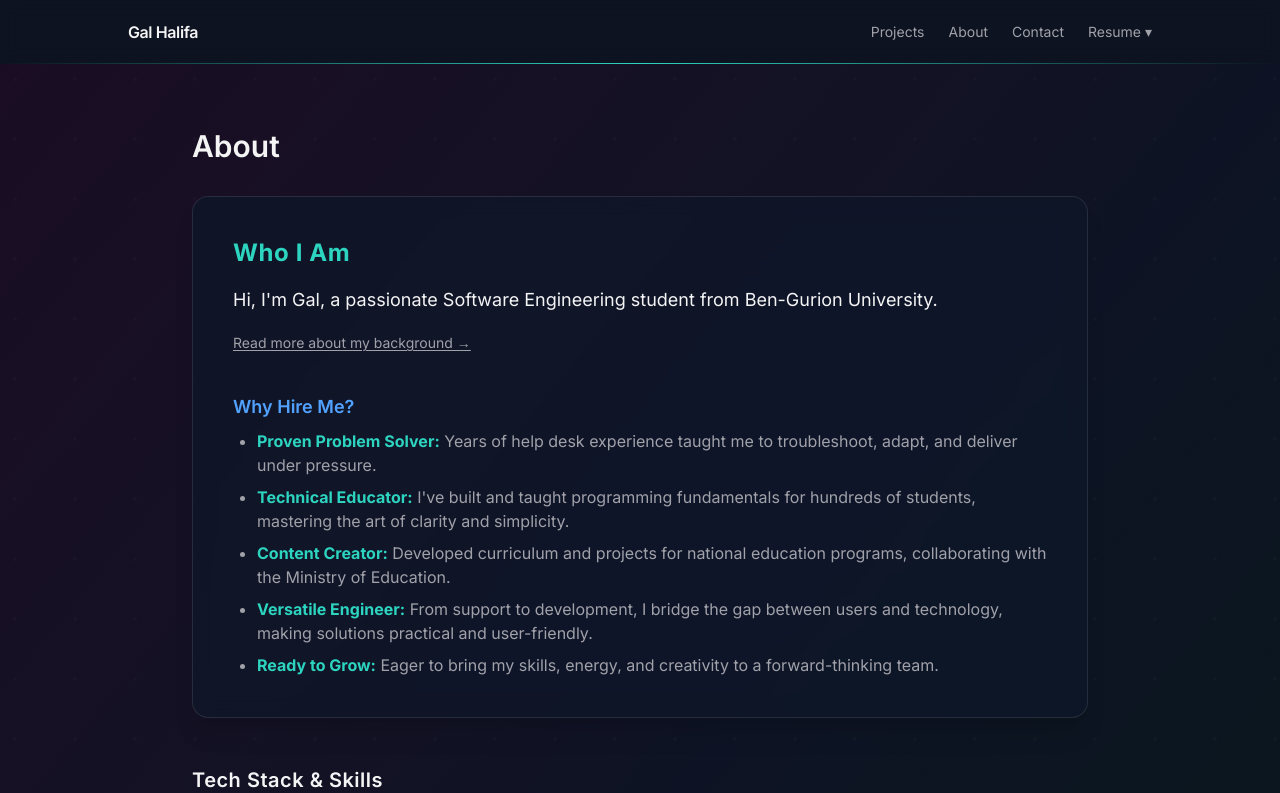
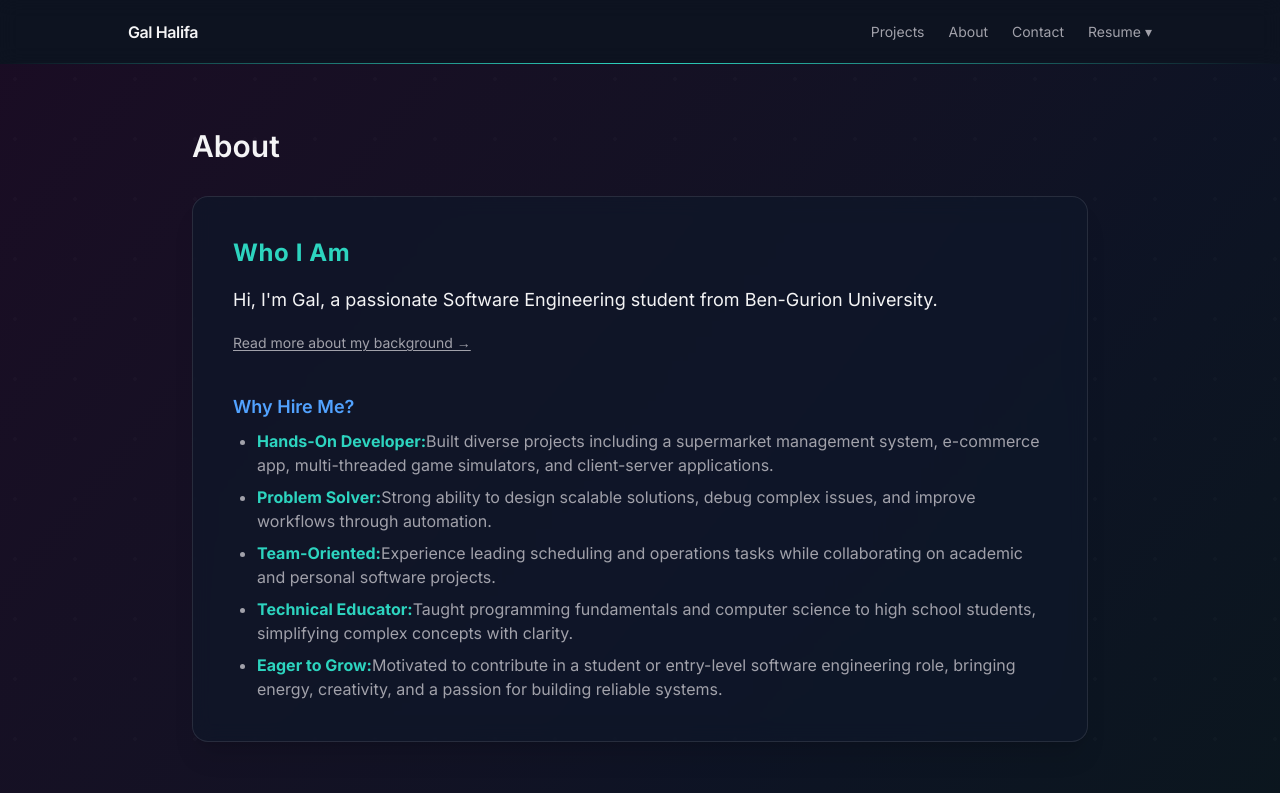
Before and after one commit to GalHalifa6/Portfolio, a Next.js app: page /about in a window 1280 px wide. Shown: the top 793 px of the page. Built offline with nearby package versions, Linux system fonts and the light colour scheme.

Commit message:
self information has been added

```diff
--- a/src/app/about/page.tsx
+++ b/src/app/about/page.tsx
@@ -19,7 +19,9 @@ function ReadMoreSection() {
       {showMore && (
         <div className="text-[var(--text-secondary)] text-base leading-relaxed mb-4 bg-[var(--surface-hover)]/50 p-4 rounded border-l-2 border-[var(--accent-primary)]/30">
           <div className="flex justify-between items-start mb-3">
-            <span className="text-xs text-[var(--text-muted)] uppercase tracking-wide">Background Details</span>
+            <span className="text-xs text-[var(--text-muted)] uppercase tracking-wide">
+              Background Details
+            </span>
             <button
               className="text-[var(--text-muted)] hover:text-[var(--text-secondary)] transition-colors text-xs"
               onClick={() => setShowMore(false)}
@@ -28,16 +30,20 @@ function ReadMoreSection() {
             </button>
           </div>
           <p className="mb-3">
-            Over the past three years, I&apos;ve designed and delivered programming courses for high school students, collaborating with the Ministry of Education to launch new initiatives. My background also includes hands-on IT support and teaching computer science at the high school level, where I developed strong problem-solving and communication skills.
+            Motivated software engineering student at Ben-Gurion University with a GPA of 84, combining strong problem-solving skills and hands-on project experience. I have developed a variety of systems, including a Java-based supermarket management system with SQL integration, an e-commerce web application with Vaadin, Hibernate, and AWS deployment, a multi-threaded Set card game simulator, a Python client-server trivia game using TCP/UDP sockets, and a C# Kanban board application with a WPF interface and SQLite database.
+          </p>
+          <p className="mb-3">
+            My background also includes experience as a scheduling and operations supervisor, where I led automation initiatives, as well as prior teaching and mentoring roles in programming and computer science. These experiences strengthened my ability to break down complex concepts, collaborate effectively, and deliver solutions in dynamic environments.
           </p>
           <p>
-            These experiences have shaped my ability to adapt, learn quickly, and contribute effectively in dynamic environments. From troubleshooting complex technical issues to breaking down programming concepts for students, I&apos;ve honed my skills in clear communication and practical problem-solving.
+            I am eager to contribute in a student or entry-level software engineering position where I can apply my technical expertise, practical experience, and passion for building reliable and scalable systems.
           </p>
         </div>
       )}
     </>
   );
 }
+
 
 export default function AboutPage() {
   return (
@@ -70,15 +76,31 @@ export default function AboutPage() {
                 <ReadMoreSection />
 
                 <div className="mt-6">
-                  <h3 className="text-lg font-semibold text-blue-400 mb-2">Why Hire Me?</h3>
-                  <ul className="list-disc pl-6 text-base text-[var(--text-secondary)] space-y-2">
-                    <li><span className="font-bold text-[var(--accent-primary)]">Proven Problem Solver:</span> Years of help desk experience taught me to troubleshoot, adapt, and deliver under pressure.</li>
-                    <li><span className="font-bold text-[var(--accent-primary)]">Technical Educator:</span> I&apos;ve built and taught programming fundamentals for hundreds of students, mastering the art of clarity and simplicity.</li>
-                    <li><span className="font-bold text-[var(--accent-primary)]">Content Creator:</span> Developed curriculum and projects for national education programs, collaborating with the Ministry of Education.</li>
-                    <li><span className="font-bold text-[var(--accent-primary)]">Versatile Engineer:</span> From support to development, I bridge the gap between users and technology, making solutions practical and user-friendly.</li>
-                    <li><span className="font-bold text-[var(--accent-primary)]">Ready to Grow:</span> Eager to bring my skills, energy, and creativity to a forward-thinking team.</li>
-                  </ul>
-                </div>
+  <h3 className="text-lg font-semibold text-blue-400 mb-2">Why Hire Me?</h3>
+  <ul className="list-disc pl-6 text-base text-[var(--text-secondary)] space-y-2">
+    <li>
+      <span className="font-bold text-[var(--accent-primary)]">Hands-On Developer:</span>
+      Built diverse projects including a supermarket management system, e-commerce app, multi-threaded game simulators, and client-server applications.
+    </li>
+    <li>
+      <span className="font-bold text-[var(--accent-primary)]">Problem Solver:</span>
+      Strong ability to design scalable solutions, debug complex issues, and improve workflows through automation.
+    </li>
+    <li>
+      <span className="font-bold text-[var(--accent-primary)]">Team-Oriented:</span>
+      Experience leading scheduling and operations tasks while collaborating on academic and personal software projects.
+    </li>
+    <li>
+      <span className="font-bold text-[var(--accent-primary)]">Technical Educator:</span>
+      Taught programming fundamentals and computer science to high school students, simplifying complex concepts with clarity.
+    </li>
+    <li>
+      <span className="font-bold text-[var(--accent-primary)]">Eager to Grow:</span>
+      Motivated to contribute in a student or entry-level software engineering role, bringing energy, creativity, and a passion for building reliable systems.
+    </li>
+  </ul>
+</div>
+
               </div>
             </div>
 
--- a/src/app/contact/page.tsx
+++ b/src/app/contact/page.tsx
@@ -35,7 +35,7 @@ export default function ContactPage() {
                   <span className="text-sm text-[var(--text-secondary)]">galhalifa@gmail.com</span>
                 </a>
                 {/* LinkedIn */}
-                <a href="https://www.linkedin.com/in/Gal Halifa" target="_blank" rel="noopener noreferrer" className="group flex flex-col items-center gap-3 hover:scale-110 transition-transform">
+                <a href="https://www.linkedin.com/in/gal-halifa-544311333" target="_blank" rel="noopener noreferrer" className="group flex flex-col items-center gap-3 hover:scale-110 transition-transform">
                   <div className="bg-gradient-to-br from-blue-500 to-purple-500 rounded-full p-6 shadow-lg group-hover:shadow-blue-500/40 animate-bounce delay-100">
                     <svg className="w-10 h-10 text-white" fill="currentColor" viewBox="0 0 24 24">
                       <path d="M20.447 20.452h-3.554v-5.569c0-1.328-.027-3.037-1.852-3.037-1.853 0-2.136 1.445-2.136 2.939v5.667H9.351V9h3.414v1.561h.046c.477-.9 1.637-1.85 3.37-1.85 3.601 0 4.267 2.37 4.267 5.455v6.286zM5.337 7.433a2.062 2.062 0 01-2.063-2.065 2.064 2.064 0 112.063 2.065zm1.782 13.019H3.555V9h3.564v11.452zM22.225 0H1.771C.792 0 0 .774 0 1.729v20.542C0 23.227.792 24 1.771 24h20.451C23.2 24 24 23.227 24 22.271V1.729C24 .774 23.2 0 22.222 0h.003z"/>
--- a/src/app/page.tsx
+++ b/src/app/page.tsx
@@ -26,7 +26,7 @@ export default function HomePage() {
             <p className="text-sm uppercase tracking-widest text-[var(--text-muted)]">Hello, I&apos;m</p>
             <h1 className="mt-2 text-4xl md:text-6xl font-bold gradient-text">Gal Halifa</h1>
             <p className="mt-6 text-lg md:text-xl text-[var(--text-secondary)] max-w-3xl">
-              Software Engineering graduate seeking entry-level opportunities. Proficient in Python & Java with a passion for problem-solving and building reliable solutions.
+              Software Engineering student seeking student or entry-level opportunities. Proficient in Python & Java, with strong problem-solving skills and a passion for building reliable and efficient solutions.
             </p>
           </div>
         </section>
```
